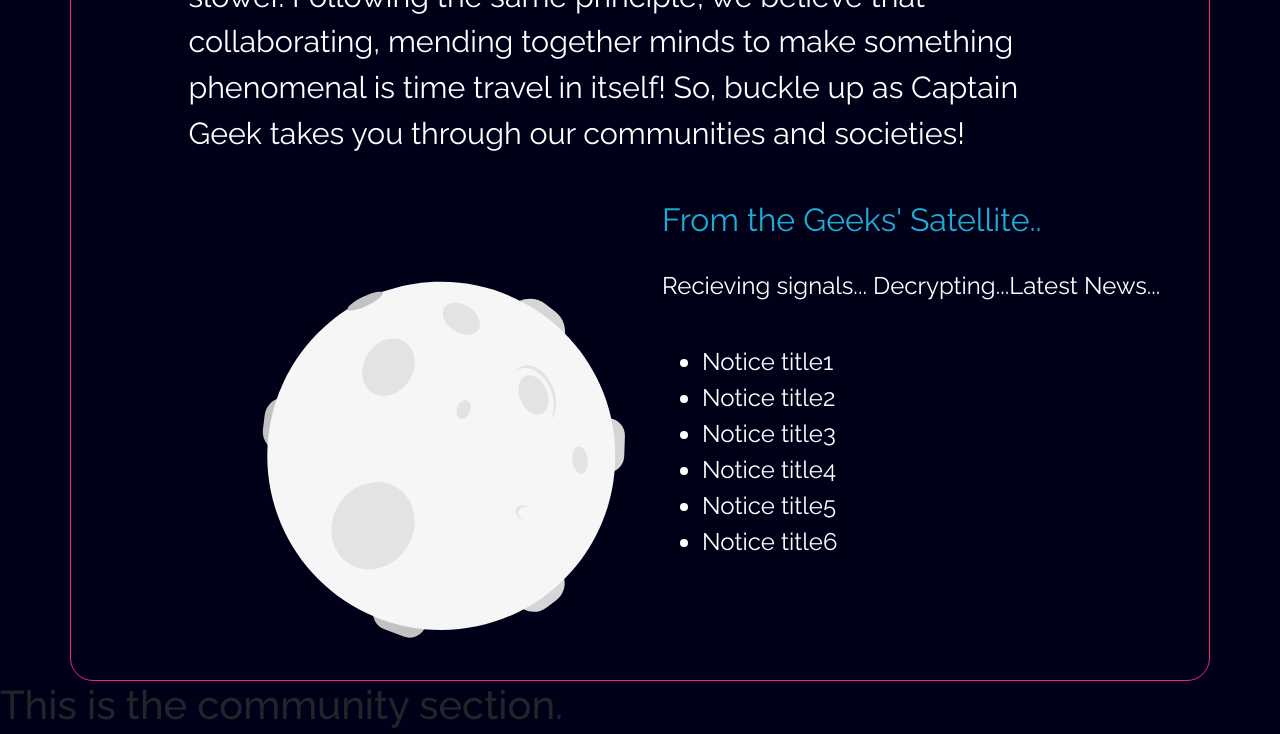
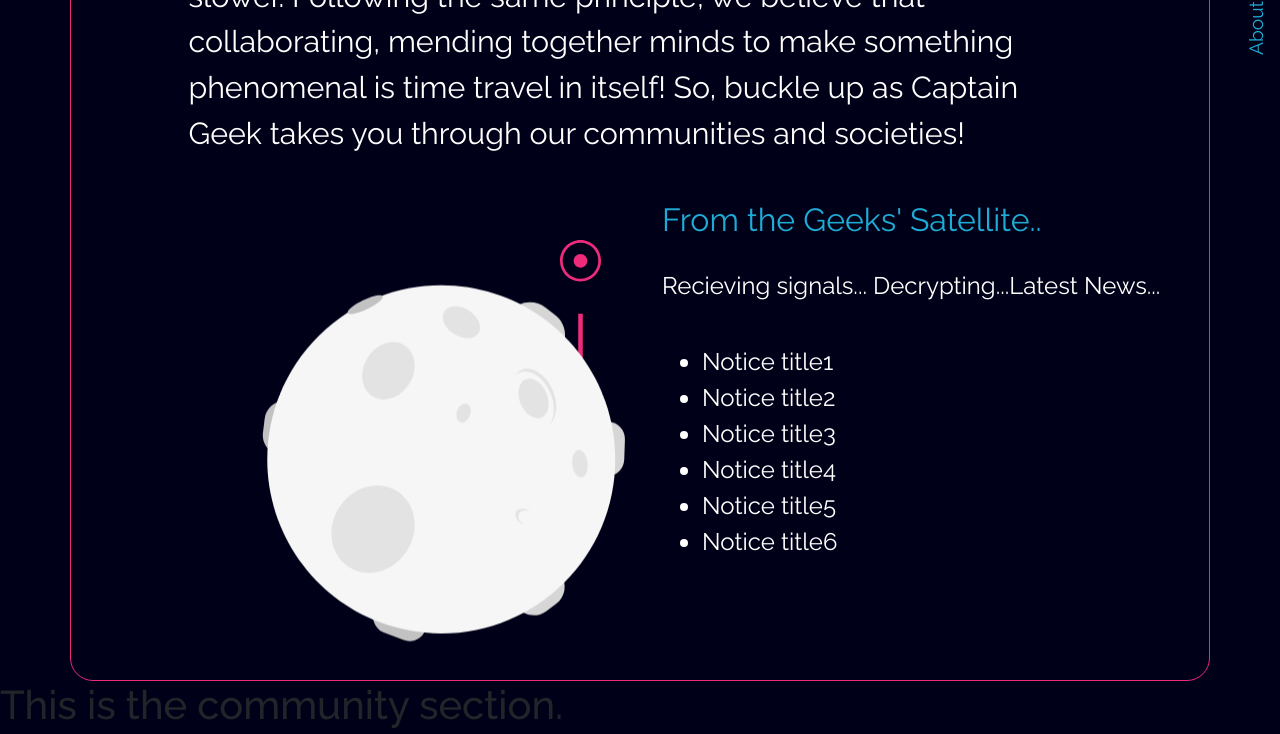
Before and after one commit to houseofgeeks/hg, a React (Create React App) app in the folder client/: page / in a window 1280 px wide. Shown: the part 1140-1874 px from the top of the page. Built offline with nearby package versions, Linux system fonts and the light colour scheme.

Commit message:
SEO meta tags

```diff
--- a/client/public/index.html
+++ b/client/public/index.html
@@ -3,10 +3,11 @@
   <head>
     <meta charset="utf-8" />
     <meta name="viewport" content="width=device-width, initial-scale=1" />
-    <meta name="theme-color" content="#000000" />
+    <meta name="theme-color" content="#000018" />
     <meta
       name="House of Geeks Website"
-      content="Web site created using create-react-app"
+      content="Technical society of Indian Institute of Information Technology, Ranchi. Know all about
+      IIIT Ranchi Technical Society, hostel, facilities and package"
     />
     <link rel="manifest" href="%PUBLIC_URL%/manifest.json" />
     <link href="https://fonts.googleapis.com/css2?family=Quicksand:wght@300;400;500;600&display=swap" rel="stylesheet">
@@ -14,11 +15,10 @@
     <title>House of Geeks, IIIT Ranchi</title>
   </head>
   <body>
-    <noscript>You need to enable JavaScript to run this app.</noscript>
-    <div id="root"></div>
+    <div id="root">
+    </div>
     <script src="https://code.jquery.com/jquery-3.4.1.slim.min.js" integrity="sha384-J6qa4849blE2+poT4WnyKhv5vZF5SrPo0iEjwBvKU7imGFAV0wwj1yYfoRSJoZ+n" crossorigin="anonymous"></script>
     <script src="https://cdn.jsdelivr.net/npm/popper.js@1.16.0/dist/umd/popper.min.js" integrity="sha384-Q6E9RHvbIyZFJoft+2mJbHaEWldlvI9IOYy5n3zV9zzTtmI3UksdQRVvoxMfooAo" crossorigin="anonymous"></script>
     <script src="https://stackpath.bootstrapcdn.com/bootstrap/4.4.1/js/bootstrap.min.js" integrity="sha384-wfSDF2E50Y2D1uUdj0O3uMBJnjuUD4Ih7YwaYd1iqfktj0Uod8GCExl3Og8ifwB6" crossorigin="anonymous"></script>
-
   </body>
 </html>
--- a/client/src/components/Home/AboutUs/AboutUs.css
+++ b/client/src/components/Home/AboutUs/AboutUs.css
@@ -155,3 +155,12 @@
     margin-right: 8vw;
     margin-bottom: 5vh;
 }
+.about-us-section #about-us {
+    color: #1EABD6;
+    font-size: 1.5vw;
+    position: relative;
+    left:47vw;
+    bottom: 20vh;
+    transform: rotate(-90deg);
+    height:0;
+}
--- a/client/src/components/Home/AboutUs/AboutUs.js
+++ b/client/src/components/Home/AboutUs/AboutUs.js
@@ -5,67 +5,10 @@ import './AboutUs.css';
 
 function AboutUs() {
   return (
-    // <div className="about-us-section">
-    //   <hr width="90%"></hr>
-    //   <div className="container-fluid text-white">
-    //     <div className="row mb-5">
-    //       <div className="col-lg-6">
-    //         <h1 className="heading">ABOUT US</h1>
-    //           <p className="paragraph">
-    //             House Of Geeks is the technical society of Indian Institue of Information Technology, Ranchi.
-    //             For the all round development of the students, the institute provides a host of various students activities.
-    //             These activities range from sports, personal-hobbies to technical interests. The students are encouraged to become the
-    //             member of these bodies to help broaden their skills and horizons. These student bodies not only help the students explore
-    //             their hidden talent but also help in areas such as personality development and inculcating in the students.
-    //           </p>
-    //       </div>
-    //       <div className="col-lg-6 image-row">
-    //           <img className="image1" src="https://images.pexels.com/photos/20787/pexels-photo.jpg?auto=compress&cs=tinysrgb&h=350" alt="1" data-toggle="modal" data-target="#image1modal" />
-    //           <div className="modal fade" id="image1modal" tabIndex="-1" aria-labelledby="image1modalLabel" aria-hidden="true">
-    //             <div className="modal-dialog modal-dialog-centered modal-lg">
-    //               <div className="modal-content">
-    //                 <div className="modal-body">
-    //                   <img className="modalimage1" src="https://images.pexels.com/photos/20787/pexels-photo.jpg?auto=compress&cs=tinysrgb&h=350" alt="1" />
-    //                 </div>
-    //               </div>
-    //             </div>
-    //           </div>
-    //           <img className="image2" src="https://images.pexels.com/photos/20787/pexels-photo.jpg?auto=compress&cs=tinysrgb&h=350" alt="2" data-toggle="modal" data-target="#image2modal" />
-    //           <div className="modal fade" id="image2modal" tabIndex="-1" aria-labelledby="image2modalLabel" aria-hidden="true">
-    //             <div className="modal-dialog modal-dialog-centered modal-lg">
-    //               <div className="modal-content">
-    //                 <div className="modal-body">
-    //                   <img className="modalimage1" src="https://images.pexels.com/photos/20787/pexels-photo.jpg?auto=compress&cs=tinysrgb&h=350" alt="2" />
-    //                 </div>
-    //               </div>
-    //             </div>
-    //           </div>
-    //           <img className="image3" src="https://images.pexels.com/photos/20787/pexels-photo.jpg?auto=compress&cs=tinysrgb&h=350" alt="3" data-toggle="modal" data-target="#image3modal" />
-    //           <div className="modal fade" id="image3modal" tabIndex="-1" aria-labelledby="image3modalLabel" aria-hidden="true">
-    //             <div className="modal-dialog modal-dialog-centered modal-lg">
-    //               <div className="modal-content">
-    //                 <div className="modal-body">
-    //                   <img className="modalimage1" src="https://images.pexels.com/photos/20787/pexels-photo.jpg?auto=compress&cs=tinysrgb&h=350" alt="3" />
-    //                 </div>
-    //               </div>
-    //             </div>
-    //           </div>
-    //           <img className="image4" src="https://images.pexels.com/photos/20787/pexels-photo.jpg?auto=compress&cs=tinysrgb&h=350" alt="4" data-toggle="modal" data-target="#image4modal" />
-    //           <div className="modal fade" id="image4modal" tabIndex="-1" aria-labelledby="image4modalLabel" aria-hidden="true">
-    //             <div className="modal-dialog modal-dialog-centered modal-lg">
-    //               <div className="modal-content">
-    //                 <div className="modal-body">
-    //                   <img className="modalimage1" src="https://images.pexels.com/photos/20787/pexels-photo.jpg?auto=compress&cs=tinysrgb&h=350" alt="4" />
-    //                 </div>
-    //               </div>
-    //             </div>
-    //           </div>
-    //       </div>
-    //     </div>
-    //   </div>
-    //   <hr width="90%"></hr>
-    // </div>
     <div className="about-us-section container">
+      <div id="about-us">
+        About House of Geeks
+      </div>
       <div className="box">
         <div className="title">
           About Us
--- a/client/src/components/Home/AboutUs/Notice/Notice.css
+++ b/client/src/components/Home/AboutUs/Notice/Notice.css
@@ -29,4 +29,22 @@
     left: 3vw;
     bottom: 68vh;
     z-index: 100;
+    animation: myOrbit 4s linear infinite;
 }
+
+.notice-section .union {
+    height: 0;
+}
+
+.notice-section .union-img {
+    height: 200vh;
+    width: auto;
+    position: relative;
+    left: 37vw;
+    bottom: 55vh;
+}
+
+@keyframes myOrbit {
+    from { transform: rotate(0deg) translateX(3.5px) rotate(0deg); }
+    to   { transform: rotate(360deg) translateX(3.5px) rotate(-360deg); }
+}
--- a/client/src/components/Home/AboutUs/Notice/Notice.js
+++ b/client/src/components/Home/AboutUs/Notice/Notice.js
@@ -1,6 +1,7 @@
 import React from 'react';
 import 'bootstrap/dist/css/bootstrap.min.css';
 import planet from './planet.svg';
+import union from './union.svg';
 // import ellipse1 from './Ellipse 1.svg';
 // import ellipse2 from './Ellipse 2.svg';
 // import line from './Rectangle 1.svg';
@@ -28,13 +29,11 @@ function Notice() {
             </ul>
           </div>
         </div>
-        {/* <div className="union">
-          <img className="ellipse-1" src={ellipse1} alt="ellipse-1" />
-          <img className="ellipse-2" src={ellipse2} alt="ellipse-2" />
-          <img className="line" src={line} alt="line" />
-        </div> */}
         <div className="planet">
           <img src={planet} className="planet-img" alt="planet" />
+        </div>
+        <div className="union">
+          <img src={union} className="union-img" alt="union"/>
         </div>
       </div>
   );
```
Also changed, not shown: client/src/components/Home/AboutUs/Notice/union.svg.
